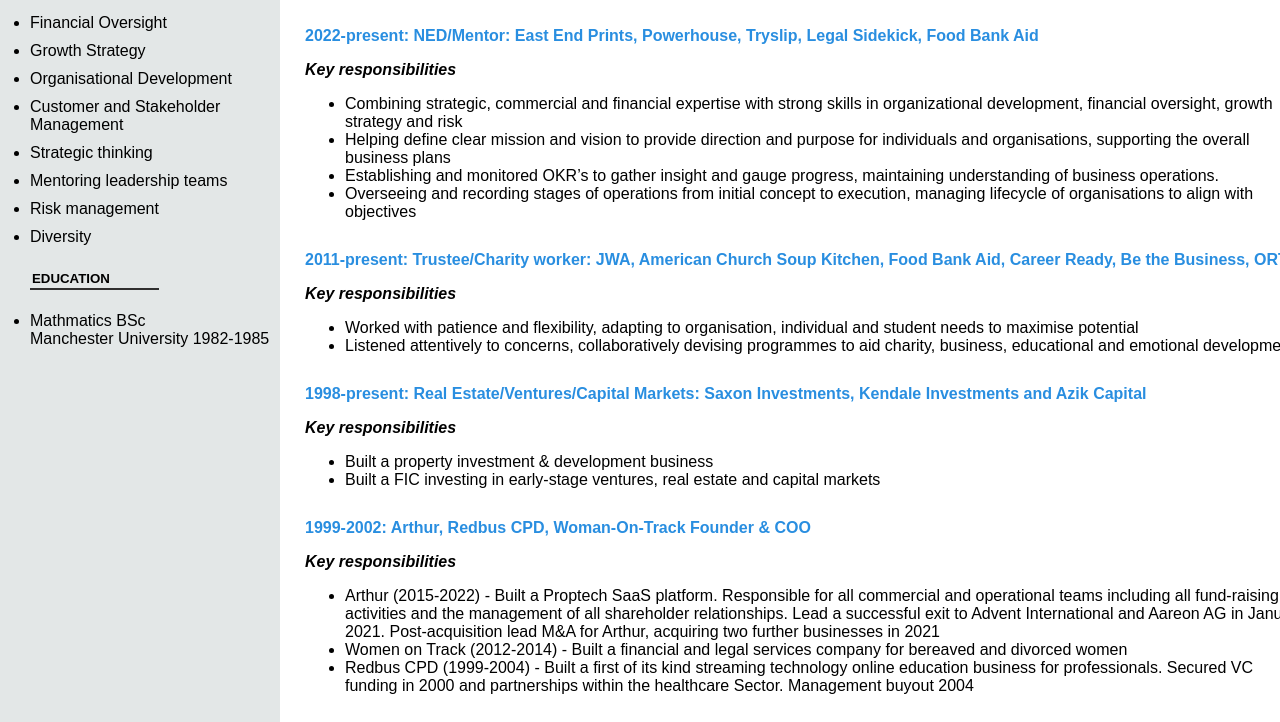
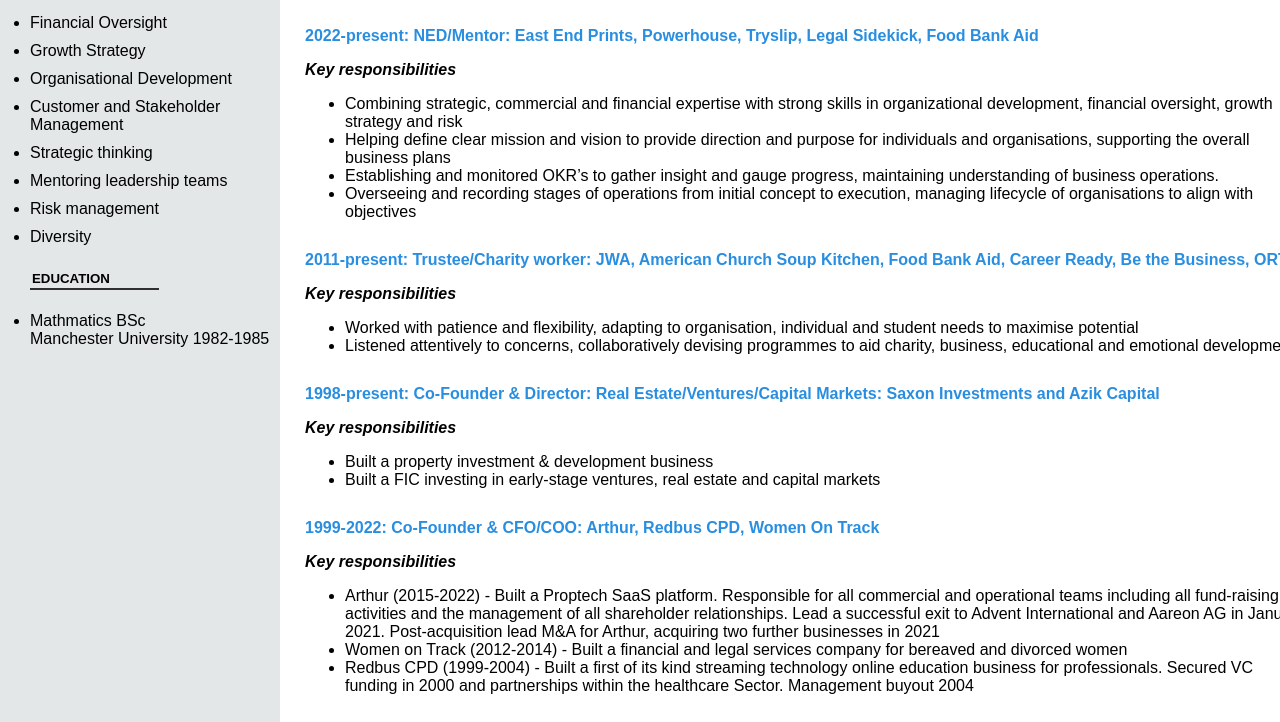
Before and after one commit to RochelleTrup/Mentor, a plain HTML site: page cv.html in a window 1280 px wide. Shown: the part 341-1063 px from the top of the page. Drawn offline with nearby package versions, Linux system fonts and the light colour scheme.

Commit message:
Add files via upload

```diff
--- a/cv.html
+++ b/cv.html
@@ -119,7 +119,7 @@
                     </div>
 
                     <div>
-                        <p class="dates">1998-present: Real Estate/Ventures/Capital Markets: Saxon Investments, Kendale Investments and Azik Capital                                                                                                                                  </p>
+                        <p class="dates">1998-present: Co-Founder & Director: Real Estate/Ventures/Capital Markets: Saxon Investments and Azik Capital                                                                                                                                                         </p>
 
                         <p><strong><i>Key responsibilities</i></strong></p>
 
@@ -135,7 +135,7 @@
 
 
                     <div>
-                        <p class="dates">1999-2002: Arthur, Redbus CPD, Woman-On-Track Founder & COO </p>
+                        <p class="dates">1999-2022: Co-Founder & CFO/COO: Arthur, Redbus CPD, Women On Track   </p>
 
 
 
```
